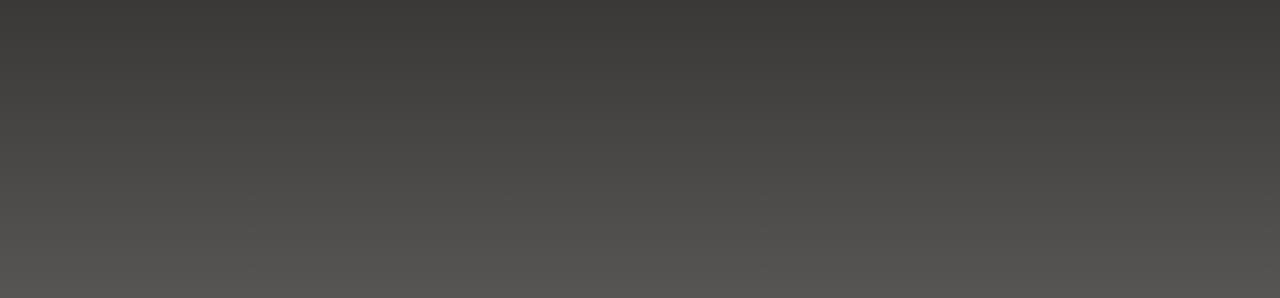
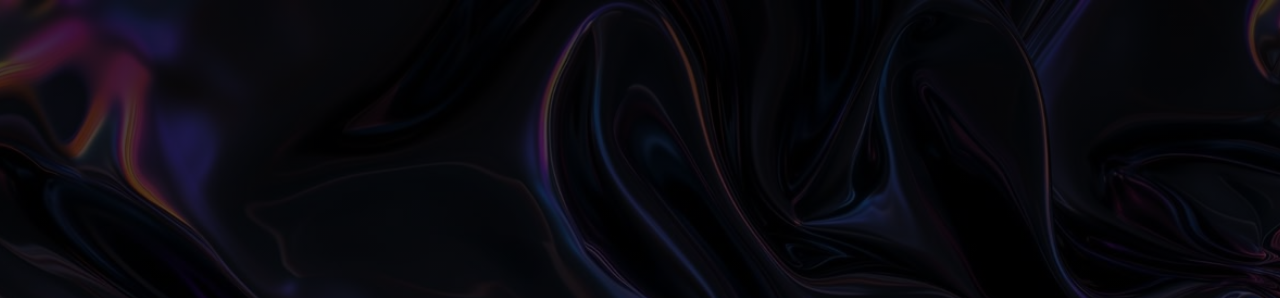
Before and after one commit to thjumi/Industrias-4.0, a plain HTML site: page index.html in a window 1280 px wide. Shown: the top 298 px of the page. Drawn offline with Linux system fonts and the light colour scheme.

Commit message:
Agregando imágenes al proyecto

```diff
--- a/style.css
+++ b/style.css
@@ -4,7 +4,7 @@ body {
     margin: 0;
     font-family: 'Poppins', sans-serif;
     background-color: #f4f0ea;
-    color: #333;
+    color: #333333dd;
 }
 
 header {
```
Also changed, not shown: imagenes/1.jpg (added), imagenes/Iot.jpg (added), imagenes/big.jpg (added), imagenes/ia.jpg (added), imagenes/machine.jpg (added), imagenes/robo.jpg (added).
